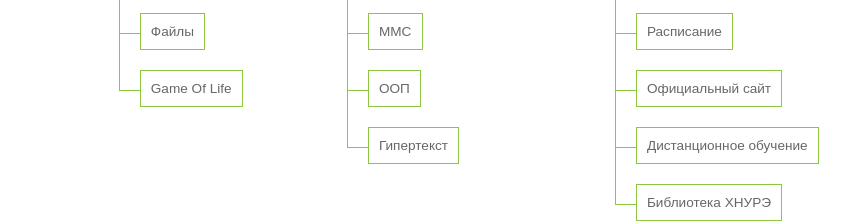
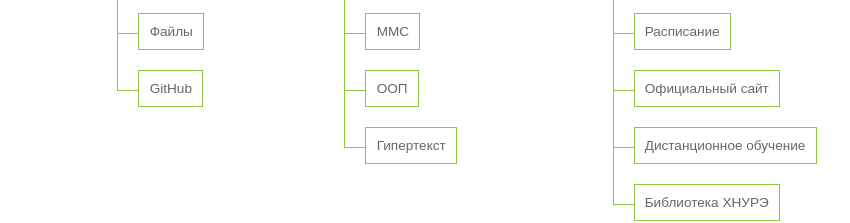
Before and after one commit to wwra/ipzp, a plain HTML site: page links.html in a window 1280 px wide. Shown: the part 163-386 px from the top of the page, without its empty margins (203-1053 px from the left). Drawn offline with Linux system fonts and the light colour scheme.

Commit message:
Added GitHub Repository link

```diff
--- a/links.html
+++ b/links.html
@@ -13,7 +13,7 @@
 <li><a href=#>Полезные Файлы</a>
 <ul class=vertical>
 <li><a href=https://drive.google.com/drive/folders/0B_kWR1bZZe9HdGVPUFZPVkVpdDQ target=_blank>Файлы</a>
-<li><a href=https://wwra.github.io/GameOfLife/ target=_blank>Game Of Life</a></li>
+<li><a href=https://github.com/wwra?tab=repositories target=_blank>GitHub</a></li>
 </ul>
 </li>
 </li>
```
